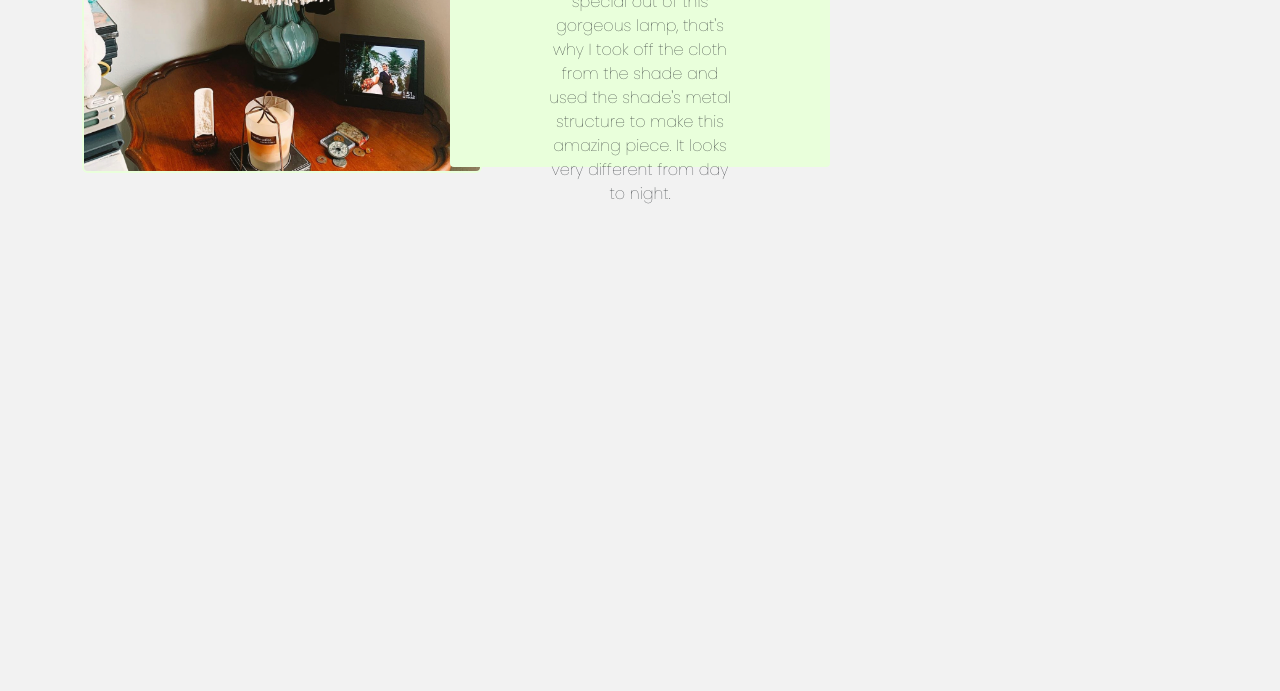
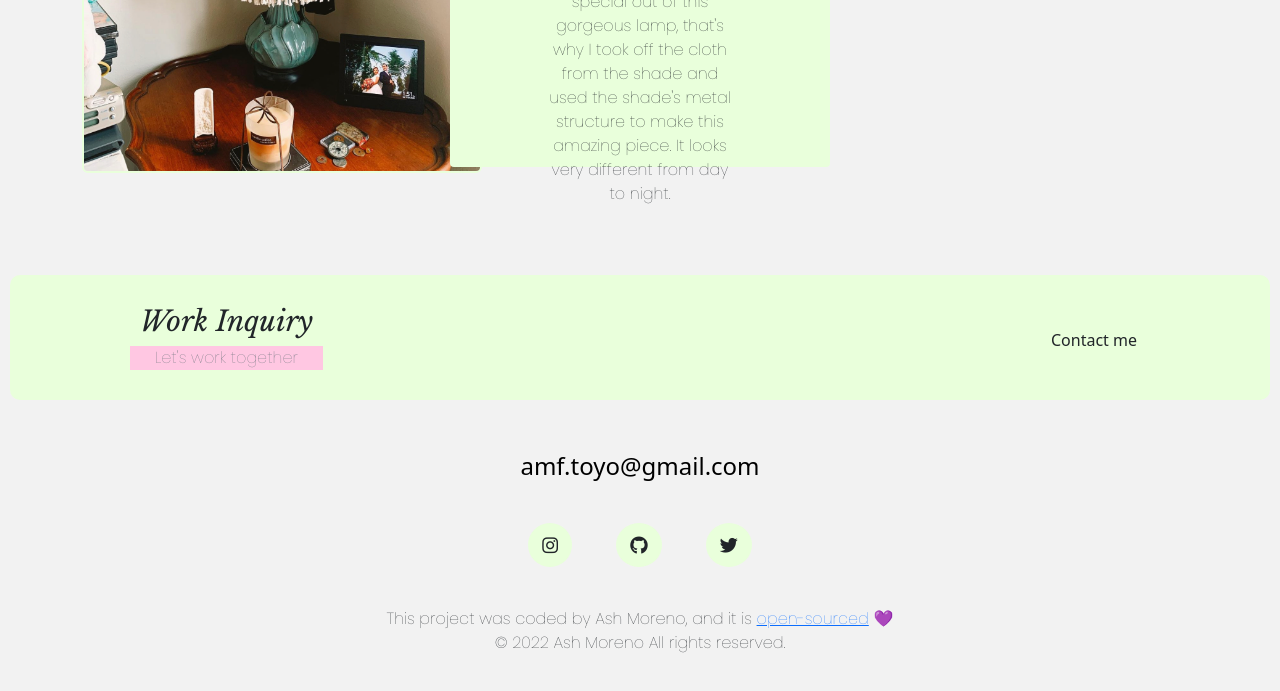
Before and after one commit to AshM10/ashmacrame-landing-page, a plain HTML site: page index.html in a window 1280 px wide. Shown: the part 4051-4742 px from the top of the page. Before the commit the page ends 4314 px from the top, so only its background shows below. Drawn offline with nearby package versions, Linux system fonts and the light colour scheme.

Commit message:
Added the footer and links to contact

```diff
--- a/index.html
+++ b/index.html
@@ -195,5 +195,60 @@
         </div>
       </div>
     </div>
+    <footer>
+      <div
+        class="contact-box d-flex justify-content-between mb-5 d-none d-md-flex"
+      >
+        <div>
+          <h3>Work Inquiry</h3>
+          <p class="text-muted highlight">Let's work together</p>
+        </div>
+        <div>
+          <a
+            href="mailto:amf.toyo@gmail.com"
+            class="btn btn-branding mt-3"
+            title="Contact Ash"
+            >Contact me</a
+          >
+        </div>
+      </div>
+      <div class="d-flex justify-content-center mb-5">
+        <a href="mailto:amf.toyo@gmail.com" class="email-link" title="Email Ash"
+          >amf.toyo@gmail.com</a
+        >
+      </div>
+      <div class="d-flex justify-content-center">
+        <div class="social-links">
+          <a
+            href="https://www.instagram.com/ashtoyo/"
+            target="_blank"
+            title="Instagram Profile"
+            ><i class="fa-brands fa-instagram"></i
+          ></a>
+          <a
+            href="https://github.com/AshM10"
+            target="_blank"
+            title="Github Profile"
+            ><i class="fa-brands fa-github"></i
+          ></a>
+          <a
+            href="https://twitter.com/sexy_gravy"
+            target="_blank"
+            title="Twitter Profile"
+            ><i class="fa-brands fa-twitter"></i
+          ></a>
+        </div>
+      </div>
+      <p class="text-center mt-5">
+        This project was coded by Ash Moreno, and it is
+        <a
+          href="https://github.com/AshM10/ashmoreno-portfolio-project"
+          target="_blank"
+          >open-sourced</a
+        >
+        💜 <br />
+        © 2022 Ash Moreno All rights reserved.
+      </p>
+    </footer>
   </body>
 </html>
--- a/style.css
+++ b/style.css
@@ -106,6 +106,50 @@ p {
   height: 490px;
 }
 
+footer {
+  margin: 60px 0;
+}
+
+footer .contact-box {
+  background: var(--secondary-color);
+  padding: 30px 120px;
+  border-radius: 10px;
+}
+
+footer .contact-box p {
+  margin: 0;
+}
+
+footer .email-link {
+  text-decoration: none;
+  color: black;
+  font-size: 24px;
+  text-align: center;
+}
+
+footer .email-link:hover {
+  color: var(--branding-color);
+}
+
+footer .social-links a {
+  margin: 0 20px;
+  color: var(--branding-color);
+  background: var(--secondary-color);
+  padding: 10px 14px;
+  font-size: 18px;
+  border-radius: 50%;
+  transition: all 100ms ease-in-out;
+}
+
+footer .social-links a:hover {
+  color: white;
+  background: var(--branding-color);
+}
+
+footer .highlight {
+  background: var(--accent-color);
+}
+
 @media (max-width: 900px) {
   .wall,
   .bouquet,
```
Also changed, not shown: 1 other file.
